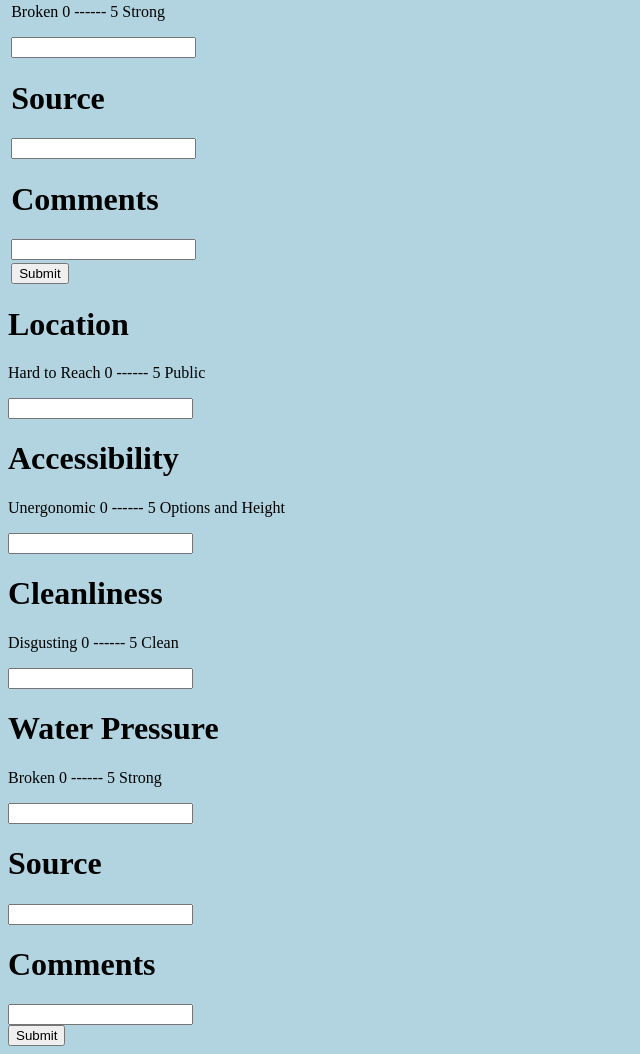
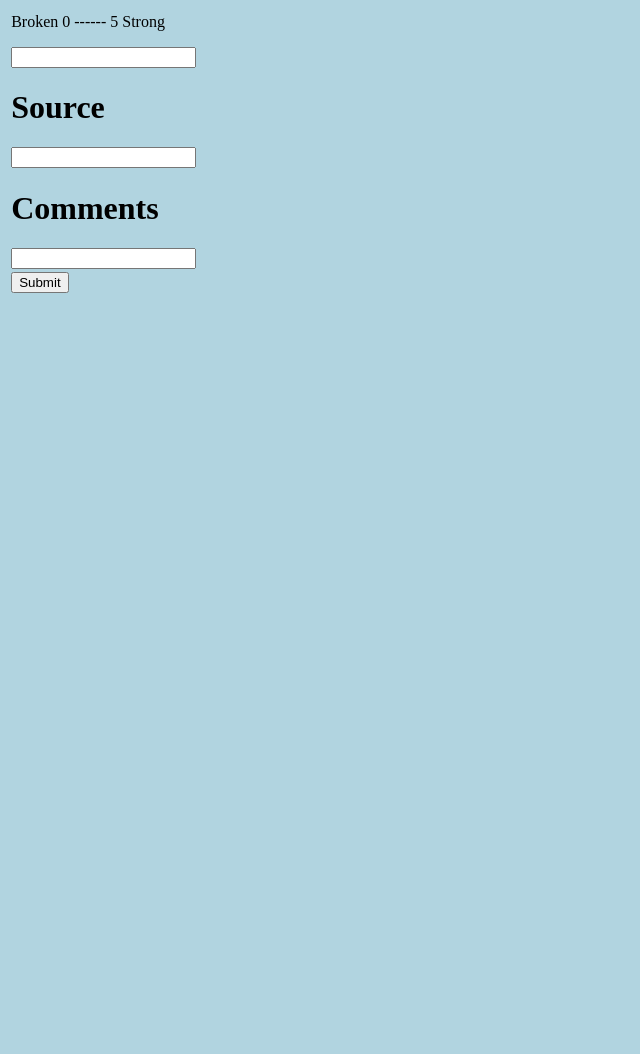
Before and after one commit to RyanDeivert555/H4H-2024, a website built with Vite: page rating.html in a window 1280 px wide. Shown: the part 748-1802 px from the top of the page, without its empty margins (0-640 px from the left). After the commit the page ends 1049 px from the top, so only its background shows below. Built offline with nearby package versions, Linux system fonts and the light colour scheme.

Commit message:
fixed duplicate fields

```diff
--- a/rating.html
+++ b/rating.html
@@ -9,7 +9,7 @@
   </head>
   <body>
     <script src="script.ts" type="module"></script>
-    <div className="banner">
+    <div class="banner">
       <h1>Hydration Buddies</h1>
       <p>Reduce waste by finding refill stations nearby.</p>
       <a href="index.html">Home</a>
@@ -53,38 +53,6 @@
         <button id="submit">Submit</button>
       </div>
     </div>
-    <div className="form">
-      <h1>Location</h1>
-      <p>Hard to Reach 0 ------ 5 Public</p>
-      <input type="text" id="location" />
-    </div>
-    <div className="form">
-      <h1>Accessibility</h1>
-      <p>Unergonomic 0 ------ 5 Options and Height</p>
-      <input type="text" id="accessibility" />
-    </div>
-    <div className="form">
-      <h1>Cleanliness</h1>
-      <p>Disgusting 0 ------ 5 Clean</p>
-      <input type="text" id="health" />
-    </div>
-    <div className="form">
-      <h1>Water Pressure</h1>
-      <p>Broken 0 ------ 5 Strong</p>
-      <input type="text" id="temperature" />
-    </div>
-    <div className="form">
-      <h1>Source</h1>
-      <input type="text" id="source" />
-    </div>
-    <div className="form">
-      <h1>Comments</h1>
-      <input type="text" id="comments" />
-    </div>
-    <div className="form">
-      <button id="submit">Submit</button>
-    </div>
-  </div>
 </body>
 
 </html>
```
